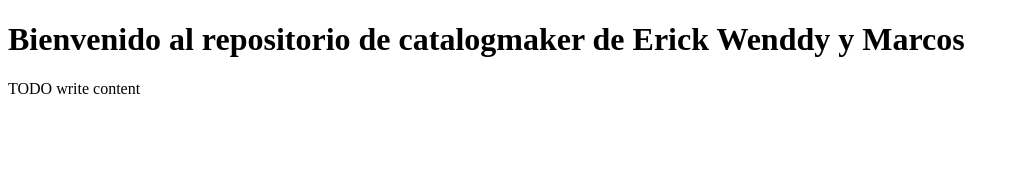
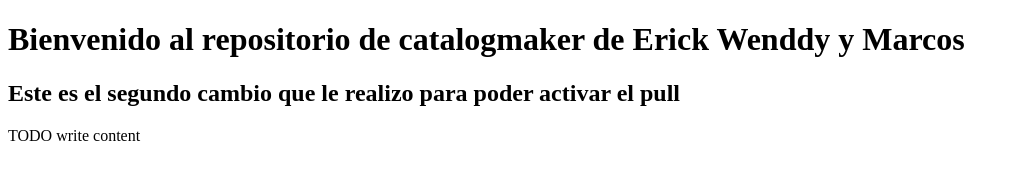
Before and after one commit to gordelio95/catalogmaker, a plain HTML site: page web/index.html in a window 1280 px wide. Shown: the whole page, without its empty margins (0-1019 px from the left). Drawn offline with Linux system fonts and the light colour scheme.

Commit message:
Update index.html

```diff
--- a/web/index.html
+++ b/web/index.html
@@ -12,6 +12,7 @@ and open the template in the editor.
     </head>
     <body>
         <h1>Bienvenido al repositorio de catalogmaker de Erick Wenddy y Marcos</h1>
+        <h2>Este es el segundo cambio que le realizo para poder activar el pull</h2>
         <div>TODO write content</div>
     </body>
 </html>
```
